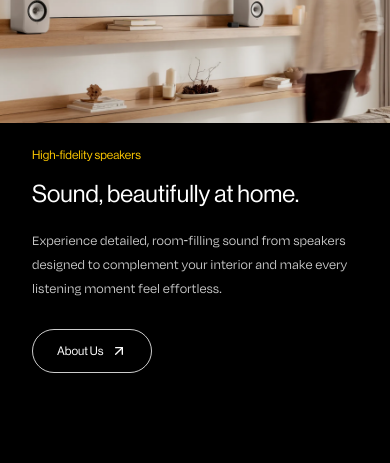
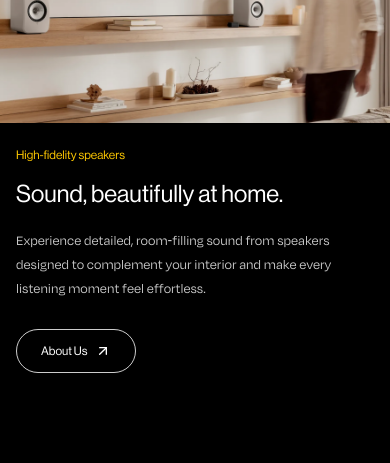
Before and after one commit to RaynaldoHuang/mrhomestudio-frontend, a React (Vite) app: page / in a window 390 px wide. Shown: the part 1020-1483 px from the top of the page. Built offline with nearby package versions, Linux system fonts and the light colour scheme; no server answers.

Commit message:
Match mobile feature text padding to homepage product sections

```diff
--- a/src/pages/client/home/sections/product-feature-section.tsx
+++ b/src/pages/client/home/sections/product-feature-section.tsx
@@ -17,7 +17,7 @@ export function ProductFeatureSection() {
         <div className="absolute inset-0 hidden bg-black/5 sm:block" />
         <div className="absolute inset-0 hidden bg-linear-to-r from-black/60 via-black/20 to-transparent sm:block" />
 
-        <div className="relative z-10 flex items-center px-8 pt-6 pb-10 sm:min-h-136 sm:px-12 sm:py-12 lg:min-h-152 lg:px-16 lg:py-14">
+        <div className="relative z-10 flex items-center px-4 pt-6 pb-10 sm:min-h-136 sm:px-12 sm:py-12 lg:min-h-152 lg:px-16 lg:py-14">
           <div className="max-w-2xl">
             <p className="font-neue-haas mb-4 text-xs text-yellow-400 sm:text-sm">
               High-fidelity speakers
```
